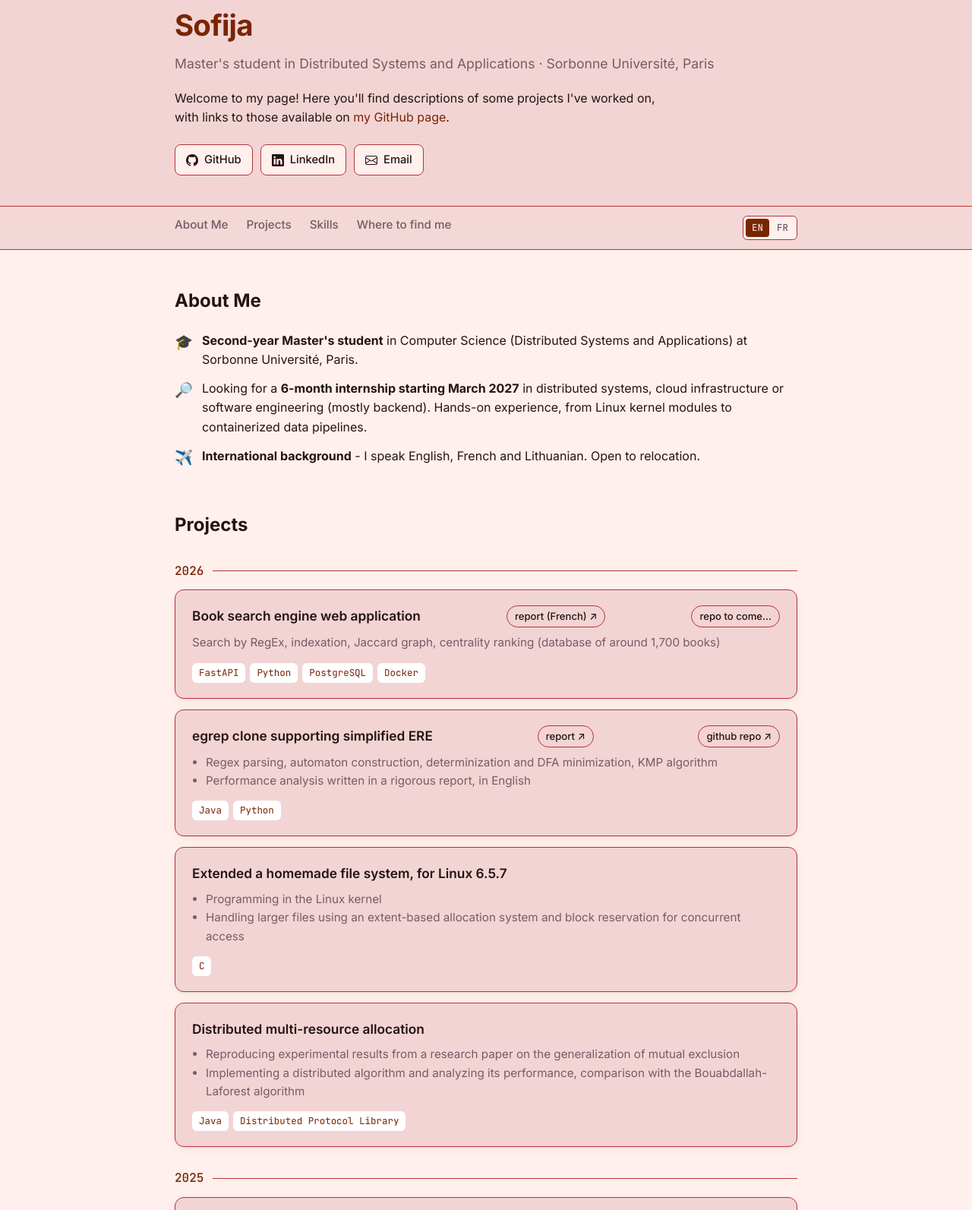
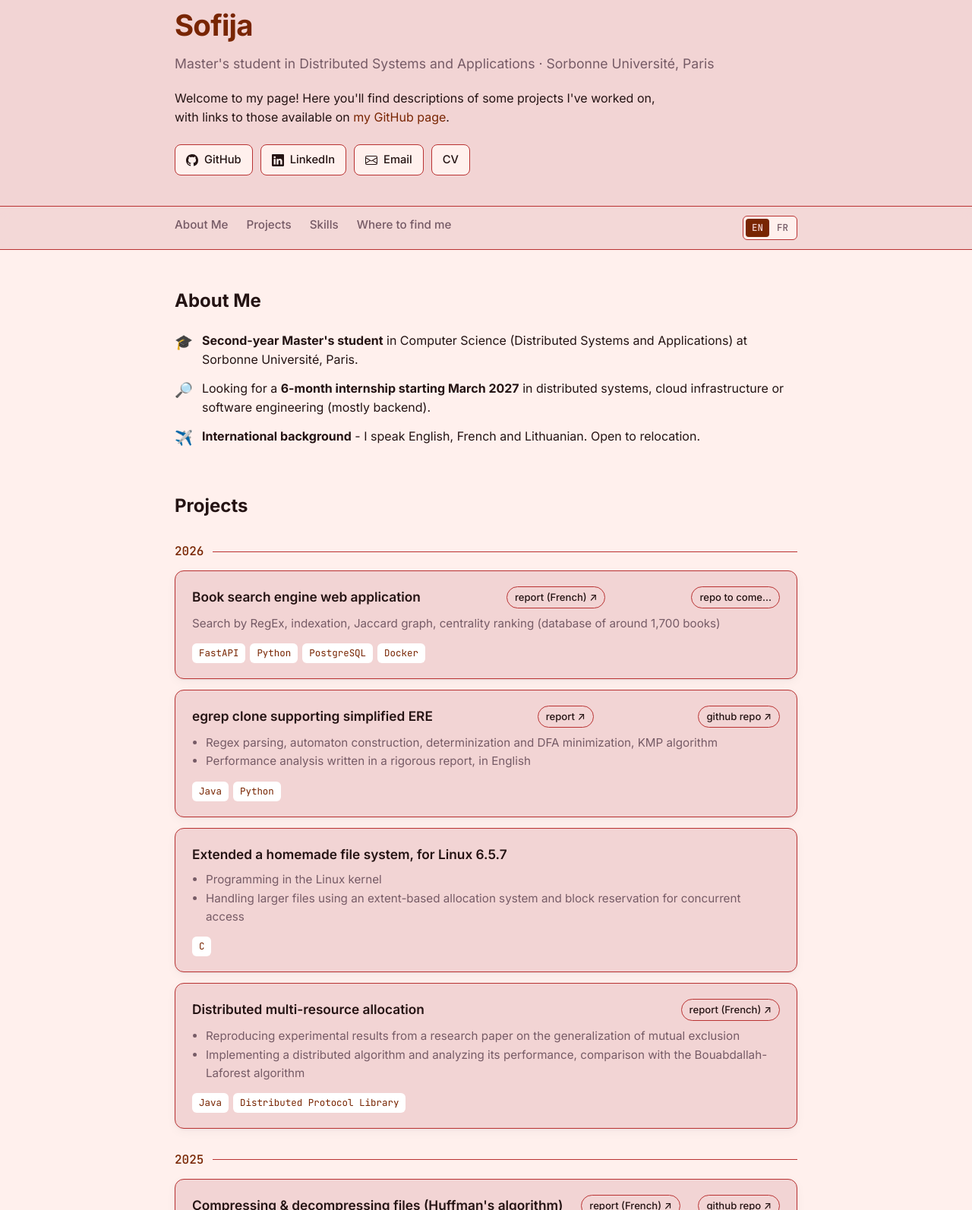
Before and after one commit to sofija-13/sofija-13.github.io, a plain HTML site: page index.html in a window 1280 px wide. Shown: the part 61-1654 px from the top of the page at 76% size. Drawn offline with Linux system fonts and the light colour scheme.

Commit message:
ajout cv anglais et rapport psar

```diff
--- a/index.html
+++ b/index.html
@@ -50,6 +50,7 @@
                     </svg>
                     Email
                 </a>
+                <a class="btn" href="pdf/cv-EN.pdf" target="_blank" rel="noopener noreferrer">CV</a>
             </div>
             <!-- </div> -->
             <!-- <div class="bloc"><img src="img/ciurlionis-friendship.jpg" alt="painting: 'Friendship', Čiurlionis" width="256"
@@ -81,7 +82,8 @@
                         Systems and Applications) at Sorbonne Université, Paris.</span></li>
                 <li><span class="ico">🔎</span><span>Looking for a <strong>6-month internship starting March
                             2027</strong> in distributed systems, cloud infrastructure or software engineering (mostly
-                        backend). Hands-on experience, from Linux kernel modules to containerized data pipelines.</span>
+                        backend).
+                        <!-- Hands-on experience, from Linux kernel modules to containerized data pipelines.</span> -->
                 </li>
                 <li><span class="ico">✈️</span><span><strong>International background</strong> - I speak English, French and
                         Lithuanian.
@@ -136,6 +138,7 @@
             <article class="card">
                 <div class="card-head">
                     <h3>Distributed multi-resource allocation</h3>
+                    <a class="repo" href="pdf/rapport-psar.pdf" target="_blank" rel="noopener noreferrer">report (French) ↗</a>
                 </div>
                 <ul>
                     <li>Reproducing experimental results from a research paper on the generalization of mutual exclusion
```
Also changed, not shown: fr/index.html (+2 -0 lines), 2 other files.
